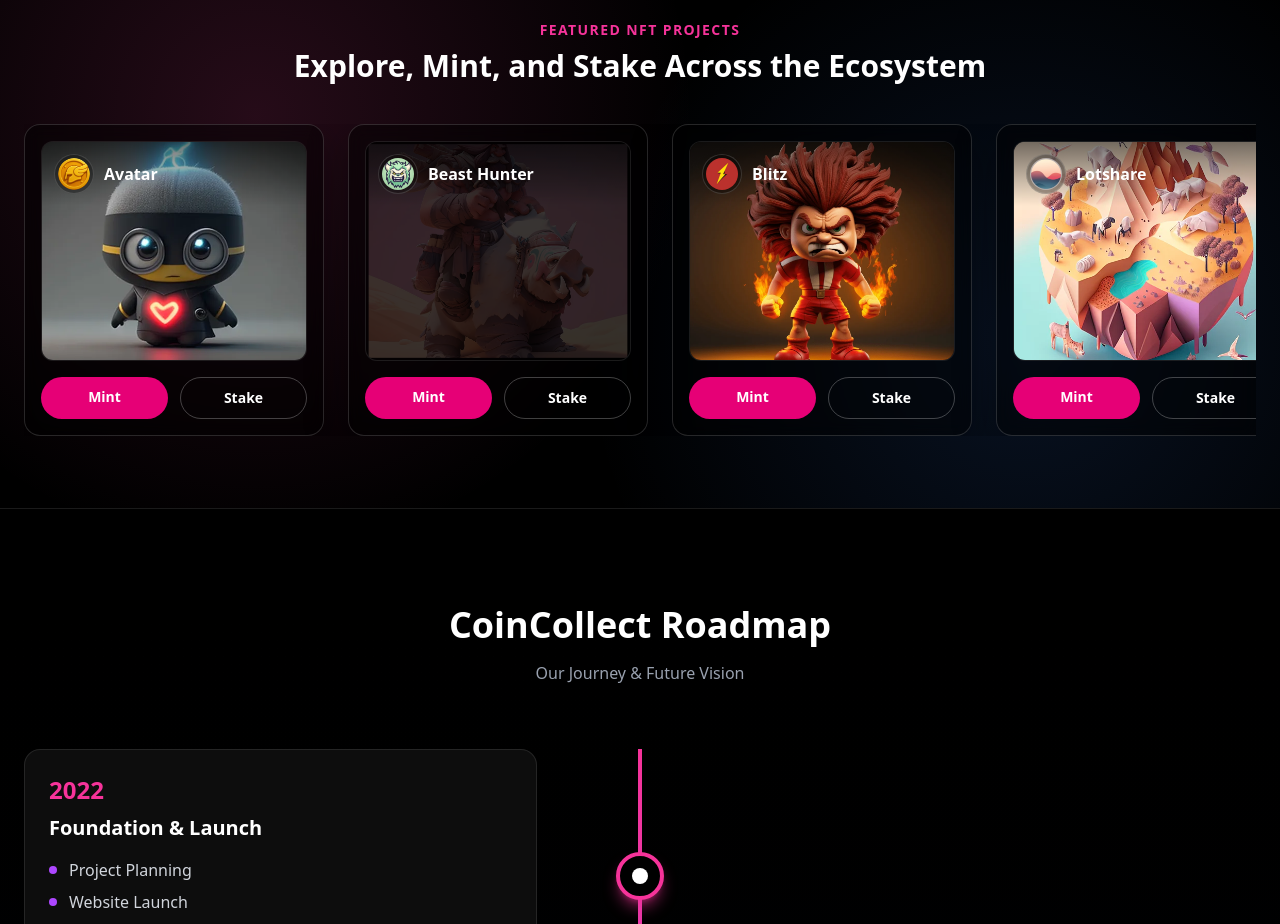
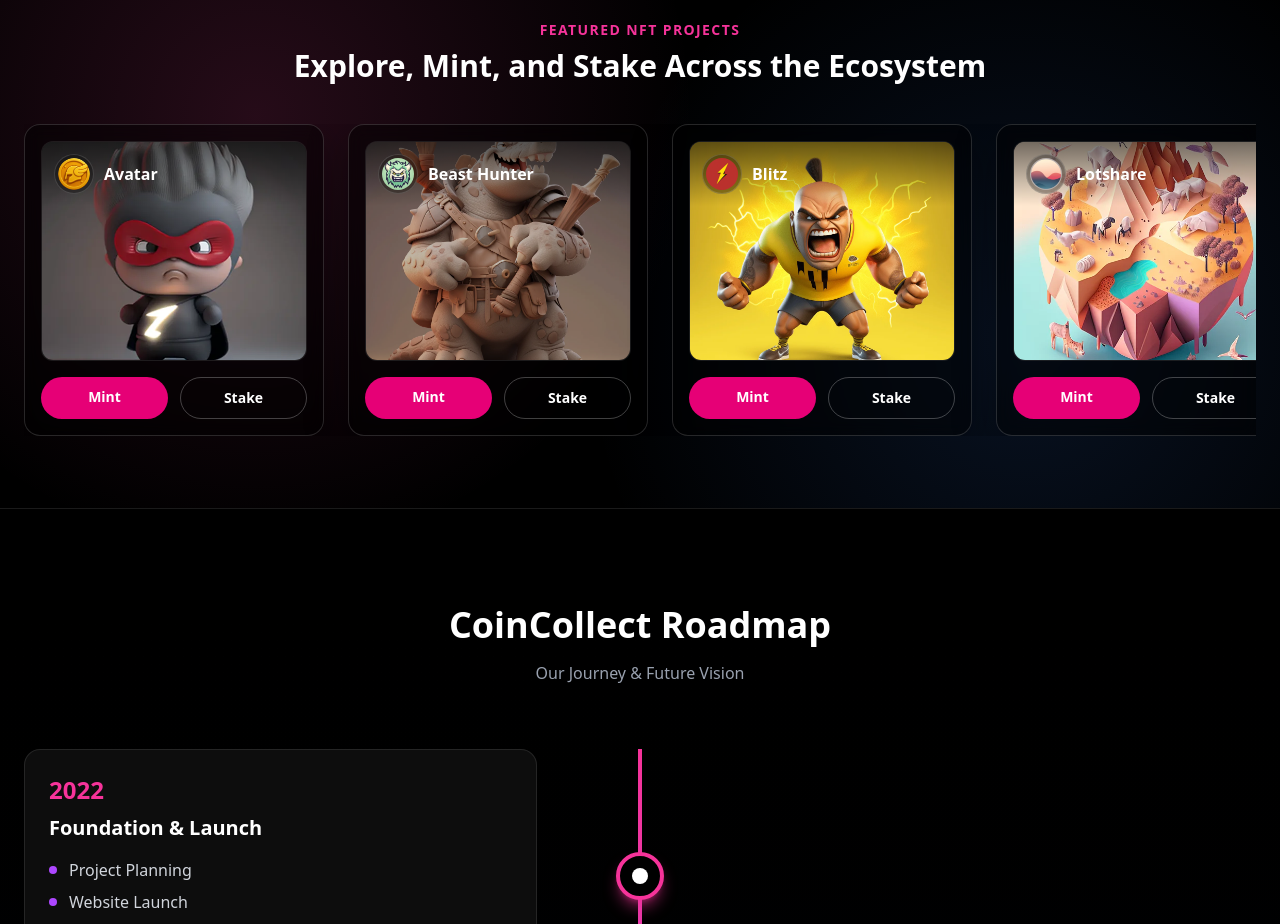
Before and after one commit to Coin-Collect/CoinCollect.org, a Next.js app: page / in a window 1280 px wide. Shown: the part 4060-4984 px from the top of the page. Built offline with nearby package versions, Linux system fonts and the light colour scheme.

Commit message:
Adjust hero spacing and slideshow

```diff
--- a/src/components/NFTShowcase.tsx
+++ b/src/components/NFTShowcase.tsx
@@ -63,7 +63,7 @@ const nftProjects: NFTProject[] = [
 ];
 
 export default function NFTShowcase() {
-  const [timeTick, setTimeTick] = useState(() => Date.now());
+  const [timeTick, setTimeTick] = useState(0);
   const scrollerRef = useRef<HTMLDivElement>(null);
   const isInteractingRef = useRef(false);
   const resumeTimeoutRef = useRef<ReturnType<typeof setTimeout> | null>(null);
@@ -71,15 +71,15 @@ export default function NFTShowcase() {
   const cardTimings = useMemo(
     () =>
       loopProjects.map((_, idx) => ({
-        cycleMs: 1700 + ((idx * 463) % 1900),
-        phaseMs: (idx * 733) % 2600,
+        cycleSteps: 7 + ((idx * 3) % 9),
+        phaseSteps: (idx * 5) % 11,
       })),
     [loopProjects],
   );
 
   useEffect(() => {
     const timer = setInterval(() => {
-      setTimeTick(Date.now());
+      setTimeTick((prev) => prev + 1);
     }, 250);
     return () => clearInterval(timer);
   }, []);
@@ -135,8 +135,9 @@ export default function NFTShowcase() {
         >
           <div className="flex w-max gap-5 md:gap-6 pr-6">
             {loopProjects.map((project, index) => {
-              const { cycleMs, phaseMs } = cardTimings[index];
-              const activeImage = project.images[Math.floor((timeTick + phaseMs) / cycleMs) % project.images.length];
+              const { cycleSteps, phaseSteps } = cardTimings[index];
+              const activeIndex = Math.floor((timeTick + phaseSteps) / cycleSteps) % project.images.length;
+              const activeImage = project.images[activeIndex];
               const isVideoLogo = project.logo.endsWith('.webm');
 
               return (
```
